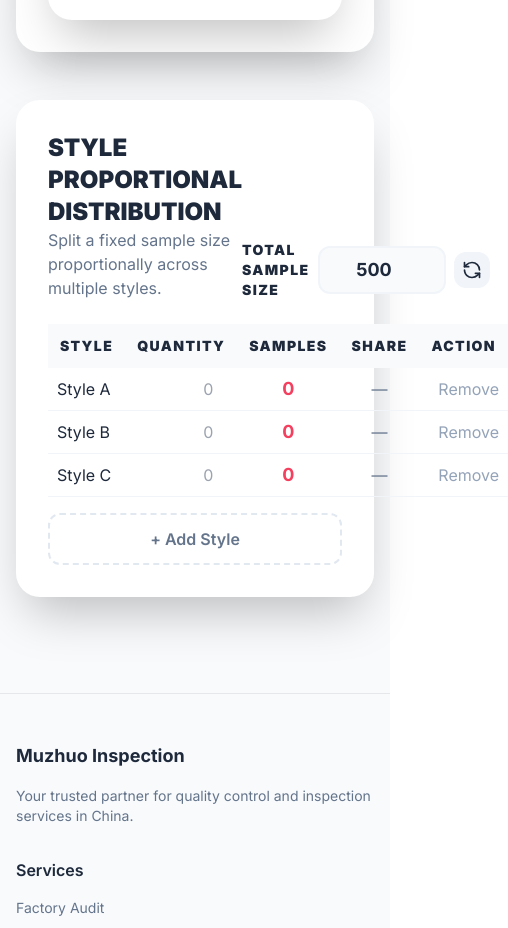
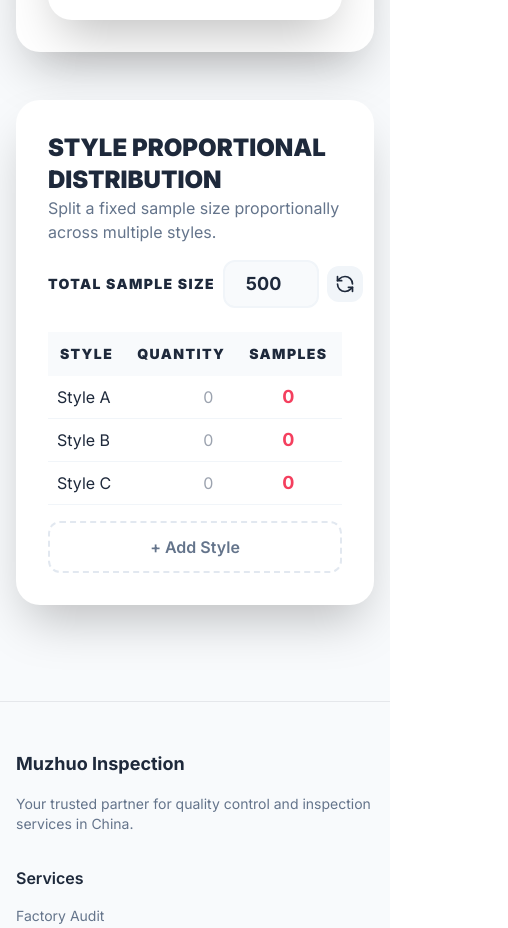
Before and after one commit to habby-prog/muzhuo-inspection, a Next.js app: page /aql-calculator in a window 390 px wide. Shown: the part 3459-4387 px from the top of the page, 508 px wide, since content can reach past the window. Built offline with nearby package versions, Linux system fonts and the light colour scheme.

Commit message:
fix: prevent Style Proportional Distribution table from overflowing on mobile

```diff
--- a/app/aql-calculator/page.tsx
+++ b/app/aql-calculator/page.tsx
@@ -339,18 +339,18 @@ export default function AQLCalculator() {
         </div>
 
         <div className="mt-12 bg-white rounded-3xl shadow-2xl p-8 md:p-12">
-          <div className="flex justify-between items-end mb-6">
+          <div className="flex flex-col md:flex-row md:justify-between md:items-end gap-4 mb-6">
             <div>
               <h2 className="text-2xl md:text-3xl font-black uppercase">Style Proportional Distribution</h2>
               <p className="text-slate-500">Split a fixed sample size proportionally across multiple styles.</p>
             </div>
-            <div className="flex items-center gap-2">
-              <label className="text-sm font-black uppercase tracking-widest">Total Sample Size</label>
+            <div className="flex items-center gap-2 flex-shrink-0">
+              <label className="text-sm font-black uppercase tracking-widest whitespace-nowrap">Total Sample Size</label>
               <input
                 type="number"
                 value={totalSampleForStyles}
                 onChange={(e) => setTotalSampleForStyles(parseInt(e.target.value) || 0)}
-                className="w-32 bg-slate-50 border-2 border-slate-100 p-2 rounded-xl text-lg font-bold focus:border-primary-500 focus:ring-0 transition-all text-center"
+                className="w-24 md:w-32 bg-slate-50 border-2 border-slate-100 p-2 rounded-xl text-lg font-bold focus:border-primary-500 focus:ring-0 transition-all text-center"
               />
               <button
                 onClick={() => setTotalSampleForStyles(combinedPlan.sample || 0)}
@@ -362,6 +362,7 @@ export default function AQLCalculator() {
             </div>
           </div>
 
+          <div className="overflow-x-auto">
           <table className="w-full text-left border-collapse mb-4">
             <thead>
               <tr className="bg-slate-50">
@@ -401,6 +402,7 @@ export default function AQLCalculator() {
               ))}
             </tbody>
           </table>
+          </div>
 
           <button onClick={addStyleRow} className="w-full p-3 border-2 border-dashed border-slate-200 hover:border-primary-500 hover:text-primary-500 rounded-xl transition-all font-semibold text-slate-500">
             + Add Style
```
